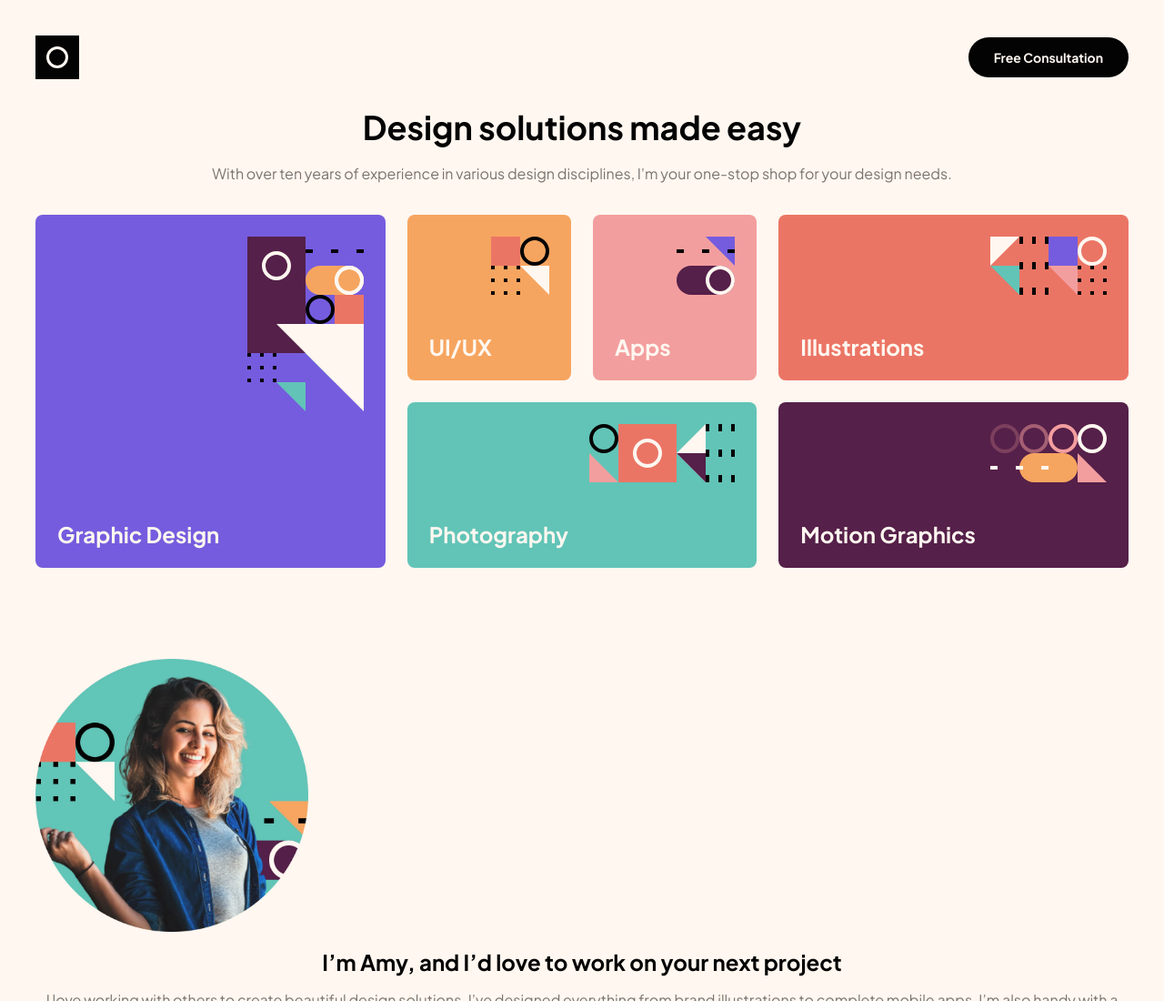
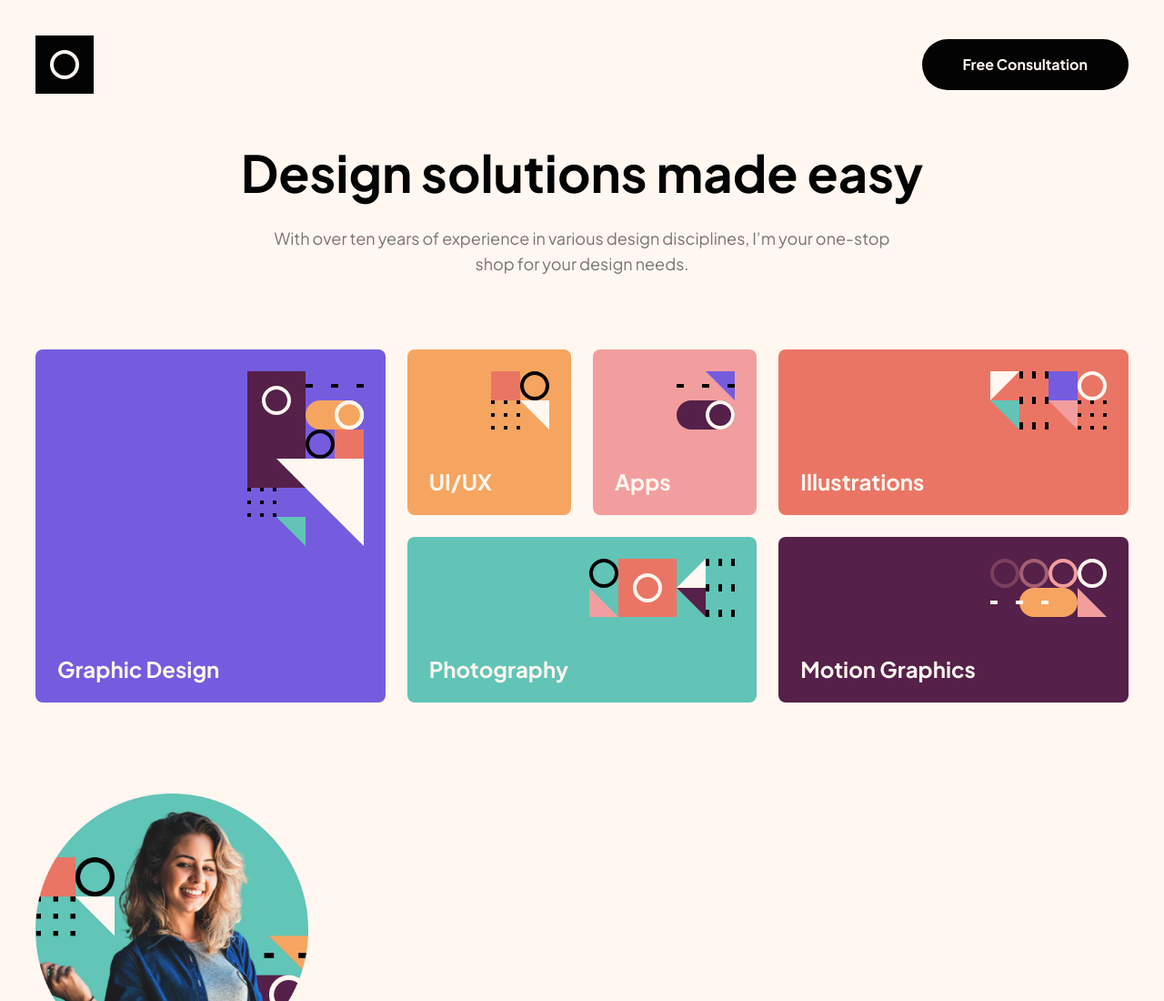
Before and after one commit to marcus-hugo/single-page-design-portfolio, a plain HTML site: page index.html in a window 1280 px wide. Shown: the top 1100 px of the page at 91% size. Drawn offline with Linux system fonts and the light colour scheme.

Commit message:
mobile and desktop styles for the hero title and text.

```diff
--- a/index.html
+++ b/index.html
@@ -15,8 +15,8 @@
 
 <body>
   <header class="header">
-    <a href="#">
-      <img width="48" height="48" src="/assets/logo.svg" alt="">
+    <a class="home-link" href="#">
+      <img class="home-link__img" src="/assets/logo.svg" alt="">
       <span class="visible-hidden">Home</span>
     </a>
 
@@ -25,7 +25,7 @@
 
   <main>
     <section class="hero-section">
-      <div>
+      <div class="title-container">
         <h1 class="hero__title">Design solutions made easy</h1>
 
         <p class="hero__text">With over ten years of experience in various design disciplines, I’m your one-stop shop for your design needs.</p>
--- a/style.css
+++ b/style.css
@@ -131,6 +131,13 @@ p {
     border-radius: 28px;
 }
 
+@media(min-width: 768px) {
+    .btn {
+        padding: 14px 45px;
+        font-size: 1rem;
+    }
+}
+
 /* -------------- */
 /* Header         */
 /* -------------- */
@@ -140,9 +147,27 @@ p {
     align-items: center;
     justify-content: space-between;
 
+    .home-link__img {
+        width: 48px;
+        height: 48px;
+    }
+
+    @media(min-width: 768px) {
+        .home-link__img {
+            width: 64px;
+            height: 64px;
+        }
+    }
+
     .btn {
         background: var(--clr-dark);
         color: var(--clr-light);
+    }
+}
+
+@media(min-width: 768px) {
+    .header {
+        margin-bottom: 64px;
     }
 }
 
@@ -154,6 +179,10 @@ p {
     margin-bottom: 100px;
 }
 
+.title-container {
+    max-width: 752px;
+    margin: 0 auto;
+}
 .hero__title {
     font-size: 2.25rem;
     font-weight: bold;
@@ -164,6 +193,34 @@ p {
 .hero__text {
     padding: 0 30px;
     margin-bottom: 32px;
+}
+
+@media(min-width: 768px) {
+    .hero__title {
+        font-size: 2.75rem;
+        margin-bottom: 27px;
+    }
+
+    .hero__text {
+        font-size: 1.125rem;
+        line-height: 28px;
+        padding: 0 30px;
+        margin-bottom: 64px;
+    }
+}
+
+@media(min-width: 1080px) {
+    .hero__title {
+        font-size: 3.5rem;
+        margin-bottom: 36px;
+    }
+
+    .hero__text {
+        font-size: 1.125rem;
+        line-height: 28px;
+        padding: 0 30px;
+        margin-bottom: 80px;
+    }
 }
 
 /* Bento Grid */
```
